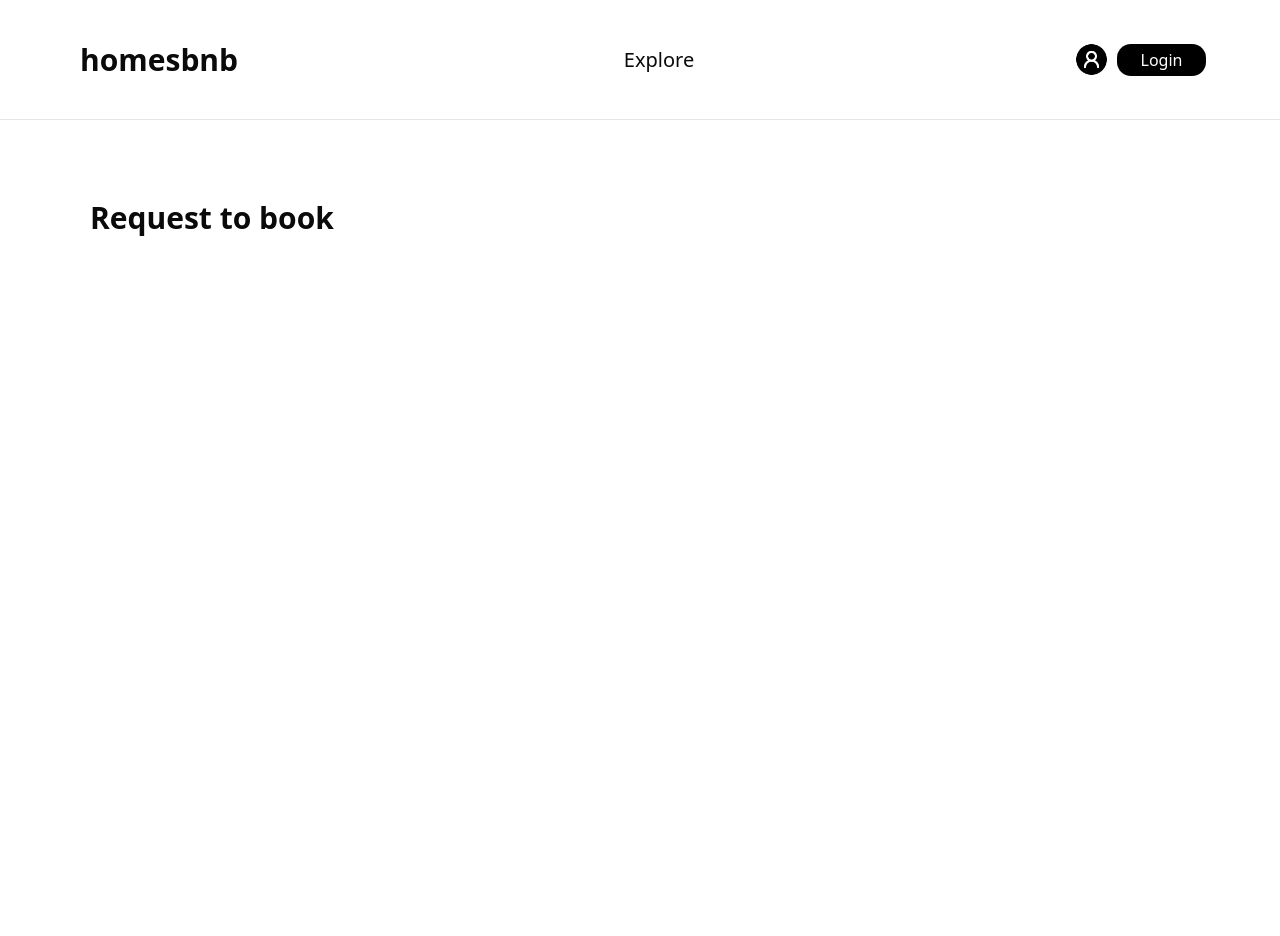
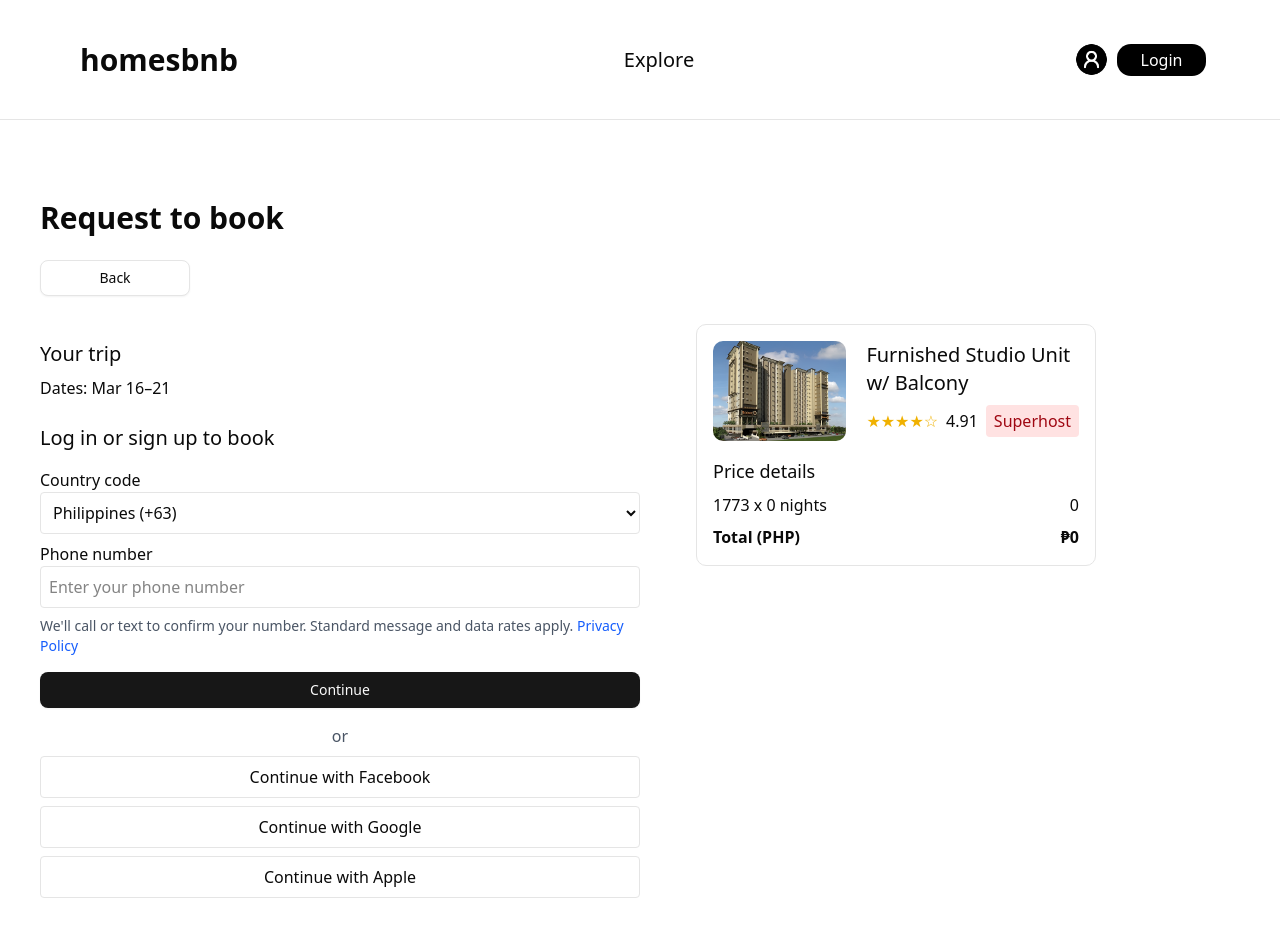
Before and after one commit to RusselHarveyMercadoIV/homesbnb, a React (Vite) app: page /book/1 in a window 1280 px wide. Shown: the top 936 px of the page. Before the commit the page ends 800 px from the top, so only its background shows below. Built offline with nearby package versions, Linux system fonts and the light colour scheme; no server answers.

Commit message:
add book request page

```diff
--- a/src/components/previewCard.tsx
+++ b/src/components/previewCard.tsx
@@ -6,7 +6,7 @@ type PreviewCardType = {
   price: number;
   name: string;
   location: string;
-  from: string;
+  from: number;
   to: number;
   image: string;
 };
--- a/src/components/reserveCard.tsx
+++ b/src/components/reserveCard.tsx
@@ -27,7 +27,7 @@ export default function ReserveCard({ price, from, to, id }: ReserveCardType) {
   };
 
   const handleReserveBtn = () => {
-    naviagtion(`/book/${id}`);
+    naviagtion(`/book/${id}`, { state: { nights: selectedDays } });
   };
 
   const computedPrice = selectedDays && price * selectedDays;
--- a/src/pages/App.tsx
+++ b/src/pages/App.tsx
@@ -44,7 +44,7 @@ export const data = [
     price: 1773,
     name: "Furnished Studio Unit w/ Balcony",
     location: "Cebu City, Central Visayas",
-    from: "2025-03-05",
+    from: Date.now(),
     bedrooms: 1,
     bed: 1,
     bath: 1,
@@ -89,7 +89,7 @@ export const data = [
     price: 1000,
     name: "Guest House with Terrace and Private Parking",
     location: "Naval, Eastern Visayas",
-    from: "2025-03-05",
+    from: Date.now(),
     bedrooms: 1,
     bed: 1,
     bath: 1,
@@ -146,7 +146,7 @@ export const data = [
     price: 1329,
     name: "Nice Condo Unit with 3 Bedrooms",
     location: "Cebu City, Central Visayas",
-    from: "2025-03-05",
+    from: Date.now(),
     to: 4,
     guests: 4,
     bedrooms: 3,
--- a/src/pages/BookRequest.tsx
+++ b/src/pages/BookRequest.tsx
@@ -1,12 +1,157 @@
 import Navigation from "@/components/navigation";
+import { Button } from "@/components/ui/button";
+import { data } from "./App";
+import { useLocation, useNavigate, useParams } from "react-router";
 
 export default function BookRequest() {
+  const params = useParams();
+  const navigate = useNavigate();
+  const routeLocation = useLocation();
+  const { nights } = (routeLocation.state as { nights: number }) || {
+    nights: 0,
+  };
+
+  const currentData = data.find((item) => item.id.toString() === params.id);
+
+  const total = currentData?.price * nights;
+
   return (
     <>
       <Navigation />
-      <main className="relative flex flex-col gap-6 w-[1200px] mx-auto justify-center items-center my-20 mx-20">
-        <div className="w-[1100px] mx-auto h-full ">
-          <h1 className="font-[600] text-3xl">Request to book</h1>
+      <main className="relative flex flex-col gap-6 w-[1200px] mx-auto my-20">
+        <h1 className="font-[600] text-3xl">Request to book</h1>
+        {/* <p className="text-gray-600">
+          This is a rare find. 's place is usually booked.
+        </p> */}
+        <Button
+          variant={"outline"}
+          className="w-[150px] cursor-pointer"
+          onClick={() => navigate(-1)}
+        >
+          Back
+        </Button>
+        <div className="flex gap-14 mt-1">
+          {/* Left Section: Booking Form */}
+          <div className="w-1/2">
+            {/* Trip Details */}
+            <div className="mt-4">
+              <h2 className="font-[500] text-xl">Your trip</h2>
+              <div className="mt-2 flex justify-between items-center">
+                <span>Dates: Mar 16–21</span>
+                {/* <a href="#" className="text-blue-600">
+                  Edit
+                </a> */}
+              </div>
+              {/* <div className="mt-2 flex justify-between items-center">
+                <span>Guests: 1 guest</span>
+                <a href="#" className="text-blue-600">
+                  Edit
+                </a>
+              </div> */}
+            </div>
+
+            {/* Login/Sign-Up Form */}
+            <div className="mt-6">
+              <h2 className="font-[500] text-xl">Log in or sign up to book</h2>
+              <div className="mt-4">
+                <label htmlFor="country-code" className="block">
+                  Country code
+                </label>
+                <select
+                  id="country-code"
+                  className="border p-2 rounded w-full cursor-pointer"
+                >
+                  <option>Philippines (+63)</option>
+                  {/* Add more options as needed */}
+                  <option>United States (+1)</option>
+                  <option>United Kingdom (+44)</option>
+                </select>
+              </div>
+              <div className="mt-2">
+                <label htmlFor="phone-number" className="block">
+                  Phone number
+                </label>
+                <input
+                  type="text"
+                  id="phone-number"
+                  className="border p-2 w-full rounded"
+                  placeholder="Enter your phone number"
+                />
+              </div>
+              <p className="text-sm text-gray-600 mt-2">
+                We'll call or text to confirm your number. Standard message and
+                data rates apply.{" "}
+                <a href="#" className="text-blue-600">
+                  Privacy Policy
+                </a>
+              </p>
+              <Button className="px-4 py-2 mt-4 w-full cursor-pointer">
+                Continue
+              </Button>
+
+              {/* Alternative Login Options */}
+              <div className="mt-4">
+                <p className="text-center text-gray-600">or</p>
+                <button className="border p-2 w-full mt-2 rounded cursor-pointer">
+                  Continue with Facebook
+                </button>
+                <button className="border p-2 w-full mt-2 rounded cursor-pointer">
+                  Continue with Google
+                </button>
+                <button className="border p-2 w-full mt-2 rounded cursor-pointer">
+                  Continue with Apple
+                </button>
+              </div>
+            </div>
+          </div>
+
+          {/* Right Section: Property and Price Details */}
+          <div className="w-1/3">
+            <div className=" border p-4 rounded-lg">
+              <div className="flex justify-center  gap-5 ">
+                <img
+                  src={currentData?.coverImage}
+                  alt="cover"
+                  className="rounded-lg object-cover h-[100px] w-[200px]"
+                />
+                <div>
+                  <h2 className="font-[500] text-xl">{currentData?.name}</h2>
+                  <div className="flex items-center mt-2">
+                    <span className="text-yellow-500">★★★★☆</span>
+                    <span className="ml-2">{currentData?.rating}</span>
+                    <span className="ml-2 bg-red-100 text-red-800 px-2 py-1 rounded">
+                      Superhost
+                    </span>
+                  </div>
+                </div>
+              </div>
+
+              {/* Price Details */}
+              <div className="mt-4">
+                <h3 className="font-[500] text-lg">Price details</h3>
+                <div className="mt-2">
+                  <div className="flex justify-between">
+                    <span>
+                      {currentData?.price} x {nights} nights
+                    </span>
+                    <span>{total}</span>
+                  </div>
+                  {/* <div className="flex justify-between mt-1">
+                    <span>Long stay discount</span>
+                    <span>-₱792.00</span>
+                  </div> */}
+                  {/* <div className="flex justify-between mt-1">
+                    <span>Airbnb service fee</span>
+                    <span>₱2,525.67</span>
+                  </div> */}
+                  <div className="flex justify-between mt-2 font-[600]">
+                    <span>Total (PHP)</span>
+                    <span>₱{total}</span>
+                  </div>
+                </div>
+              </div>
+            </div>
+          </div>
         </div>
       </main>
     </>
```
